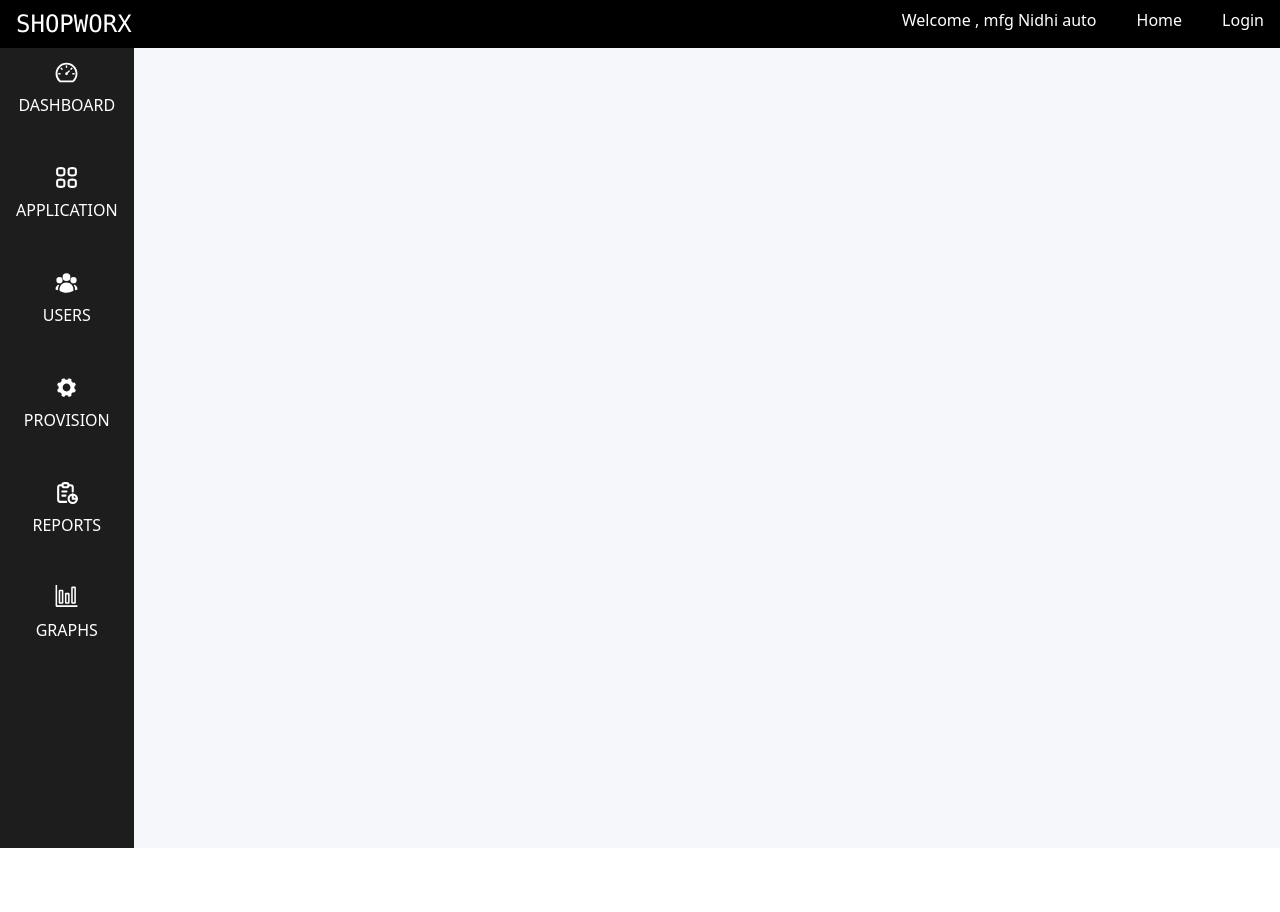
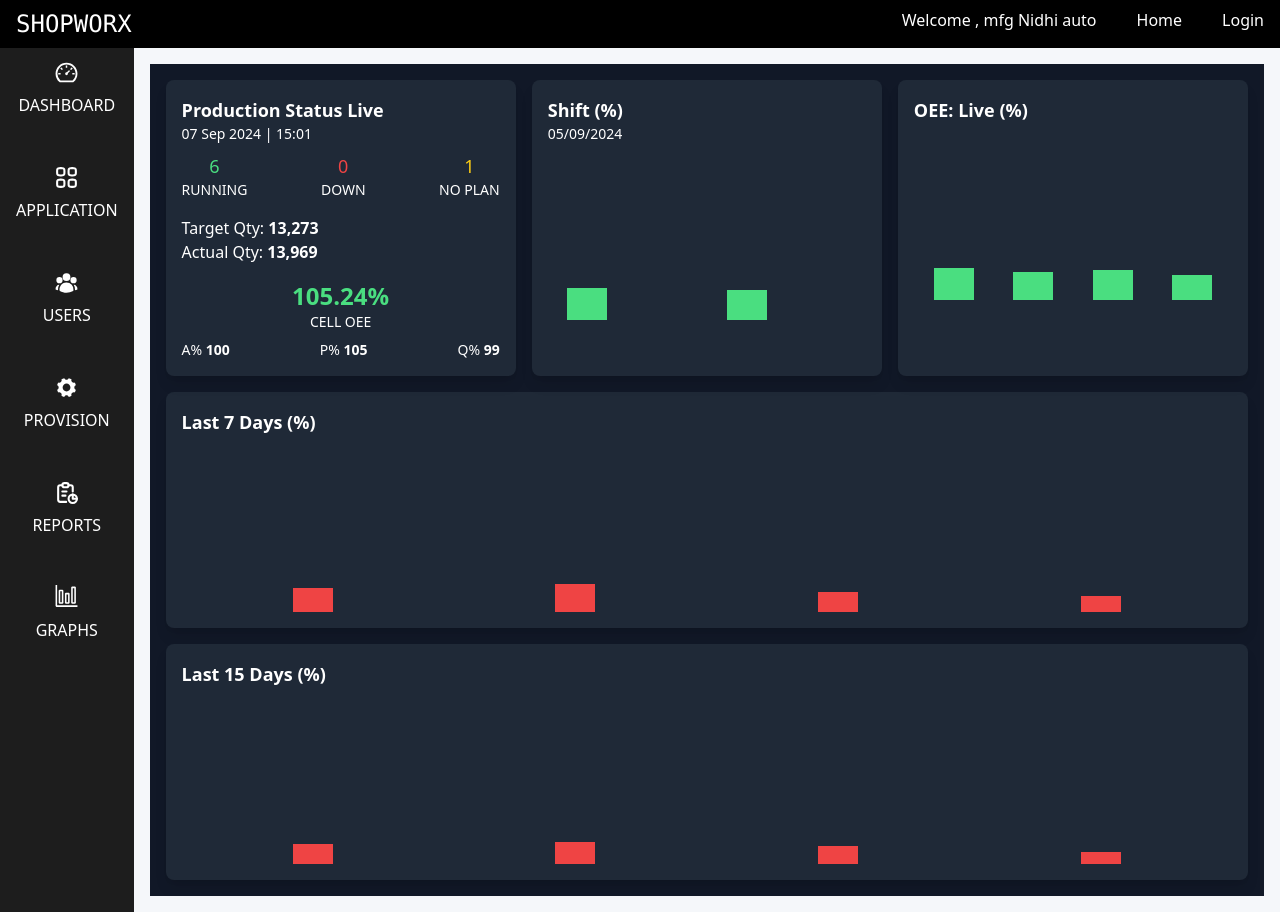
Before and after one commit to SurajDubey14/shopworx, a React (Vite) app: page /production1 in a window 1280 px wide. Before the commit the page ends 848 px from the top, so only its background shows below. Built offline with nearby package versions, Linux system fonts and the light colour scheme.

Commit message:
producton

```diff
--- /dev/null
+++ b/src/pages/Production/Production1.jsx
@@ -0,0 +1,101 @@
+import React from "react";
+
+const Production1 = () => {
+  return (
+    <div className="p-4 bg-gray-900 min-h-screen text-white">
+      {/* Top Row */}
+      <div className="grid grid-cols-1 md:grid-cols-3 gap-4">
+        {/* Production Status */}
+        <div className="bg-gray-800 p-4 rounded-lg shadow-lg">
+          <h2 className="text-lg font-semibold">Production Status Live</h2>
+          <p className="text-sm">07 Sep 2024 | 15:01</p>
+          <div className="flex justify-between text-lg mt-2">
+            {[
+              { label: "RUNNING", value: 6, color: "text-green-400" },
+              { label: "DOWN", value: 0, color: "text-red-500" },
+              { label: "NO PLAN", value: 1, color: "text-yellow-400" },
+            ].map((item, index) => (
+              <div key={index} className="text-center">
+                <p className={item.color}>{item.value}</p>
+                <p className="text-sm">{item.label}</p>
+              </div>
+            ))}
+          </div>
+          <div className="mt-4">
+            <p>
+              Target Qty: <span className="font-bold">13,273</span>
+            </p>
+            <p>
+              Actual Qty: <span className="font-bold">13,969</span>
+            </p>
+          </div>
+          <div className="mt-4 text-center">
+            <p className="text-2xl font-bold text-green-400">105.24%</p>
+            <p className="text-sm">CELL OEE</p>
+            <div className="flex justify-between text-sm mt-2">
+              {[
+                { label: "A%", value: 100 },
+                { label: "P%", value: 105 },
+                { label: "Q%", value: 99 },
+              ].map((item, index) => (
+                <p key={index}>
+                  {item.label} <span className="font-bold">{item.value}</span>
+                </p>
+              ))}
+            </div>
+          </div>
+        </div>
+
+        {/* Shift Percentage */}
+        <div className="bg-gray-800 p-4 rounded-lg shadow-lg">
+          <h2 className="text-lg font-semibold">Shift (%)</h2>
+          <p className="text-sm">05/09/2024</p>
+          <div className="mt-4 flex justify-around items-end h-40">
+            {[32, 28, 30, 20].map((height, index) => (
+              <div
+                key={index}
+                className={`w-10 bg-${index % 2 === 0 ? "green" : "yellow"}-400`}
+                style={{ height: `${height}px` }}
+              />
+            ))}
+          </div>
+        </div>
+
+        {/* OEE Live */}
+        <div className="bg-gray-800 p-4 rounded-lg shadow-lg">
+          <h2 className="text-lg font-semibold">OEE: Live (%)</h2>
+          <div className="mt-4 flex justify-around items-end h-40">
+            {[32, 28, 30, 25].map((height, index) => (
+              <div
+                key={index}
+                className="w-10 bg-green-400"
+                style={{ height: `${height}px` }}
+              />
+            ))}
+          </div>
+        </div>
+      </div>
+
+      {/* Performance Sections */}
+      {[
+        { title: "Last 7 Days (%)", data: [24, 28, 20, 16] },
+        { title: "Last 15 Days (%)", data: [20, 22, 18, 12] },
+      ].map((section, index) => (
+        <div key={index} className="mt-4 bg-gray-800 p-4 rounded-lg shadow-lg">
+          <h2 className="text-lg font-semibold">{section.title}</h2>
+          <div className="mt-4 flex justify-around items-end h-40">
+            {section.data.map((height, i) => (
+              <div
+                key={i}
+                className="w-10 bg-red-500"
+                style={{ height: `${height}px` }}
+              />
+            ))}
+          </div>
+        </div>
+      ))}
+    </div>
+  );
+};
+
+export default Production1;
--- a/src/routes.jsx
+++ b/src/routes.jsx
@@ -9,6 +9,7 @@ import Report from "./pages/Report/Report";
 import Application from "./pages/Apps/Application";
  import ViewPlan from "./pages/ViewPlan/ViewPlan";
 import Production from "./pages/Production/Production";
+import Production1 from "./pages/Production/Production1";
 
 const AppRoutes = () => {
   return (
@@ -21,6 +22,7 @@ const AppRoutes = () => {
           <Route path="/users" element={<User />} />{" "}
           <Route path="/provision" element={<Provision />} />{" "}
           <Route path="/reports" element={<Report />} />{" "}
+          <Route path="/production1" element={<Production1 />} />{" "}
           <Route path="/production" element={<Production />} />{" "}
 
 
```
Also changed, not shown: 1 other file (tests, documents, lock files or other folders).
